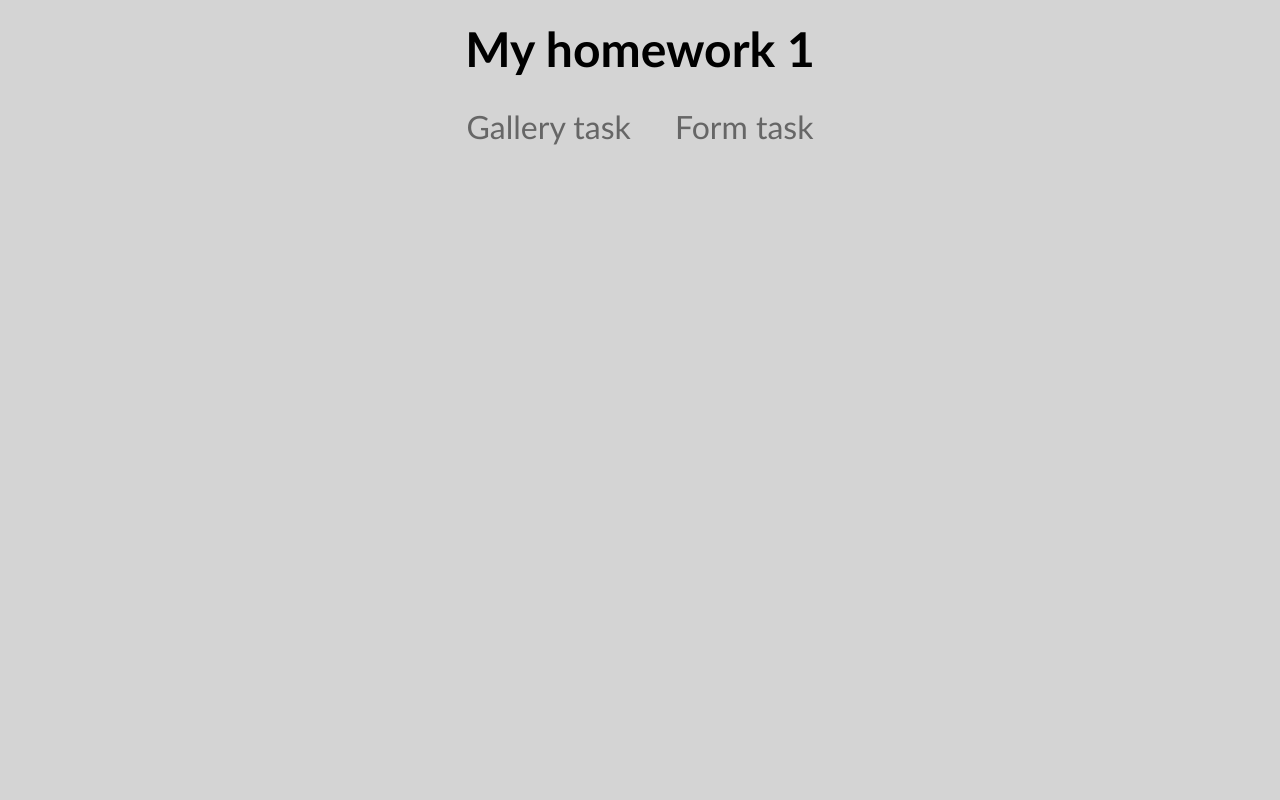
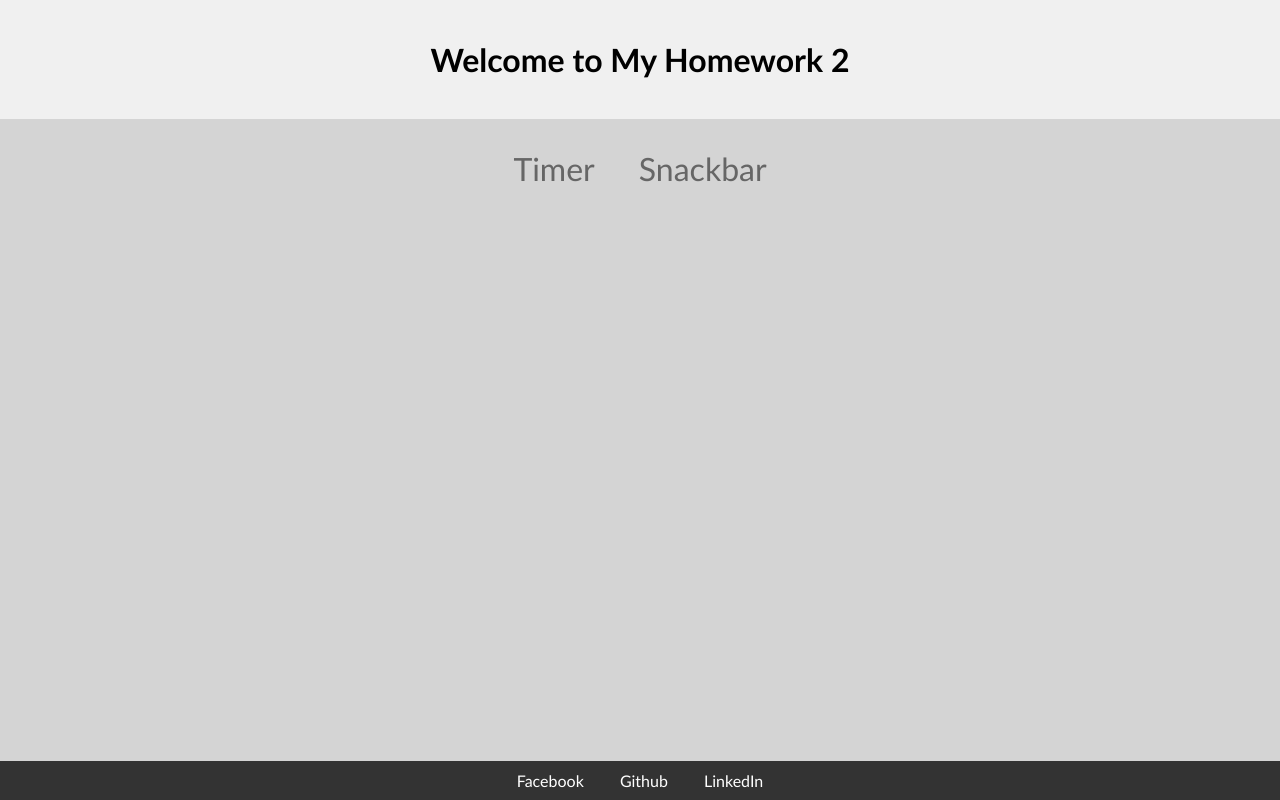
Before and after one commit to AndyGrigs/goit-advancedjs-hw-02, a website built with Vite: page src/index.html in a window 1280 px wide. Built offline with nearby package versions, Linux system fonts and the light colour scheme.

Commit message:
main page styling

```diff
--- a/package.json
+++ b/package.json
@@ -5,7 +5,7 @@
   "type": "module",
   "scripts": {
     "dev": "vite",
-    "build": "vite build --base=/goit-advancedjs-hw-01/",
+    "build": "vite build --base=/goit-advancedjs-hw-02/",
     "preview": "vite preview"
   },
   "devDependencies": {
@@ -17,7 +17,6 @@
   "author": "Andrii Grygorov <andygrigs88@gmail.com>",
   "license": "ISC",
   "dependencies": {
-    "simplelightbox": "^2.14.3",
     "vite-plugin-full-reload": "^1.2.0",
     "vite-plugin-html-inject": "^1.1.2"
   }
--- a/src/css/reset.css
+++ b/src/css/reset.css
@@ -6,6 +6,12 @@ h5,
 h6,
 p {
   margin: 0;
+}
+
+body {
+  padding: 0;
+  margin: 0;
+  box-sizing: border-box;
 }
 
 p:last-child {
--- a/src/css/styles.css
+++ b/src/css/styles.css
@@ -7,25 +7,42 @@
 /* Common styles */
 @import url('./reset.css');
 
-body{
-  background-color: #d4d4d4; ;
+body {
+  background-color: #d4d4d4;
   font-family: 'Gill Sans', 'Gill Sans MT', Calibri, 'Trebuchet MS', sans-serif;
 }
 
-h1{
+h1 {
   text-align: center;
   margin: 20px auto;
-  font-size: 3em;
+  font-size: 2em;
 }
 
 
-.crosshair{
-  width: 100%;
+.wrapper {
+  display: flex;
+  flex-direction: column;
+  min-block-size: 100vh;
+  overflow: clip;
+}
+
+.wrapper > .section {
+  flex-grow: 1;
+}
+
+.hero {
+  background-color: #f0f0f0;
+  padding: 20px;
   text-align: center;
+}
+
+
+
+.crosshair {
   margin: 20px auto;
 }
 
-.crosshair .link-effect-14 a {
+.crosshair .link-effect a {
   color: #666;
   padding: 10px 20px;
   position: relative;
@@ -35,11 +52,11 @@ h1{
   font-size: 2em;
 }
 
-.crosshair .link-effect-14 a span::before {
+.crosshair .link-effect a span::before {
   width: 5px;
   height: 5px;
   background: transparent;
-  content: "";
+  content: '';
   position: absolute;
   left: 0;
   top: 0;
@@ -49,11 +66,11 @@ h1{
   opacity: 0;
 }
 
-.crosshair .link-effect-14 a span::after {
+.crosshair .link-effect a span::after {
   width: 5px;
   height: 5px;
   background: transparent;
-  content: "";
+  content: '';
   position: absolute;
   right: 0;
   bottom: 0;
@@ -63,11 +80,11 @@ h1{
   opacity: 0;
 }
 
-.crosshair .link-effect-14 a::before {
+.crosshair .link-effect a::before {
   width: 5px;
   height: 5px;
   background: transparent;
-  content: "";
+  content: '';
   position: absolute;
   right: 0;
   top: 0;
@@ -77,11 +94,11 @@ h1{
   opacity: 0;
 }
 
-.crosshair .link-effect-14 a::after {
+.crosshair .link-effect a::after {
   width: 5px;
   height: 5px;
   background: transparent;
-  content: "";
+  content: '';
   position: absolute;
   left: 0;
   bottom: 0;
@@ -91,30 +108,55 @@ h1{
   opacity: 0;
 }
 
-.crosshair .link-effect-14 a:hover {
+.crosshair .link-effect a:hover {
   color: #3498db;
 }
 
-.crosshair .link-effect-14 a:hover::before {
+.crosshair .link-effect a:hover::before {
   opacity: 1;
   right: 5px;
   top: 5px;
 }
 
-.crosshair .link-effect-14 a:hover::after {
+.crosshair .link-effect a:hover::after {
   opacity: 1;
   left: 5px;
   bottom: 5px;
 }
 
-.crosshair .link-effect-14 a:hover span::before {
+.crosshair .link-effect a:hover span::before {
   opacity: 1;
   left: 5px;
   top: 5px;
 }
 
-.crosshair .link-effect-14 a:hover span::after {
+.crosshair .link-effect a:hover span::after {
   opacity: 1;
   right: 5px;
   bottom: 5px;
 }
+
+
+footer {
+  background-color: #333;
+  color: #fff;
+  padding: 10px;
+  text-align: center;
+  clear: both;
+  position: relative;
+  bottom: 0;
+}
+
+footer .socials {
+  max-width: 1200px;
+  margin: 0 auto;
+}
+
+footer a {
+  margin-right: 2em;
+  display: inline-block;
+}
+
+footer a:last-child{
+  margin-right: 0;
+}
--- a/src/index.html
+++ b/src/index.html
@@ -7,13 +7,40 @@
     <title>My homework 1</title>
     <link rel="stylesheet" href="./css/styles.css" />
   </head>
+
   <body>
-    <h1>My homework 1</h1>
-    <div class="crosshair section">
-      <nav class="link-effect-14" id="link-effect-14">
-        <a href="./1-gallery.html"><span>Gallery task</span></a>
-        <a href="./2-form.html"><span>Form task</span></a>
-      </nav>
+    <div class="wrapper">
+      <header class="hero">
+        <h1>Welcome to My Homework 2</h1>
+      </header>
+      <div class="crosshair section">
+        <main class="link-effect main" id="link-effect">
+          <a href="./1-timer.html"><span>Timer</span></a>
+          <a href="./2-snackbar.html"><span>Snackbar</span></a>
+        </main>
+      </div>
+      <footer>
+        <div class="socials">
+          <a
+            href="https://facebook.com"
+            target="_blank"
+            rel="noopener noreferrer"
+            >Facebook</a
+          >
+          <a
+            href="https://twitter.com"
+            target="_blank"
+            rel="noopener noreferrer"
+            >Github</a
+          >
+          <a
+            href="https://linkedin.com"
+            target="_blank"
+            rel="noopener noreferrer"
+            >LinkedIn</a
+          >
+        </div>
+      </footer>
     </div>
   </body>
 </html>
```
Also changed, not shown: src/css/form.css (deleted, +0 -57 lines), src/css/gallery.css (deleted, +0 -28 lines), 1 other file.
